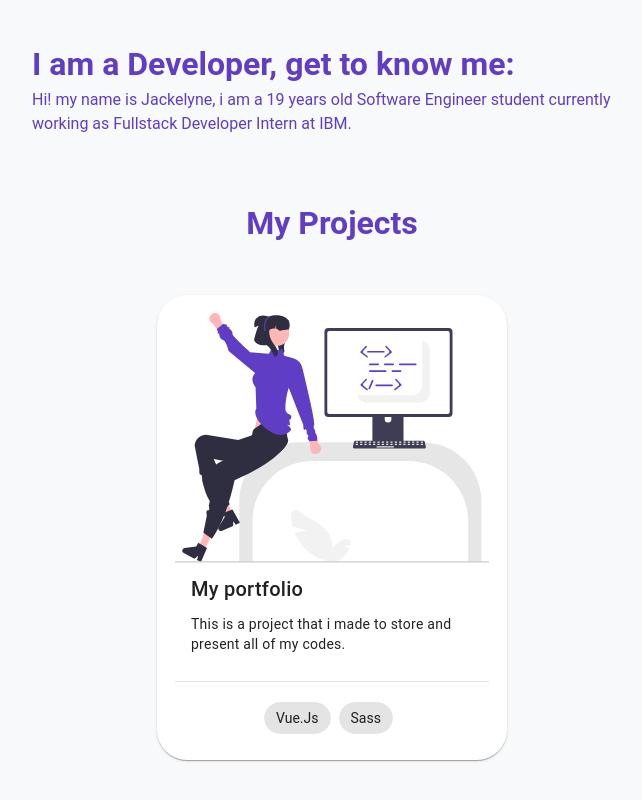
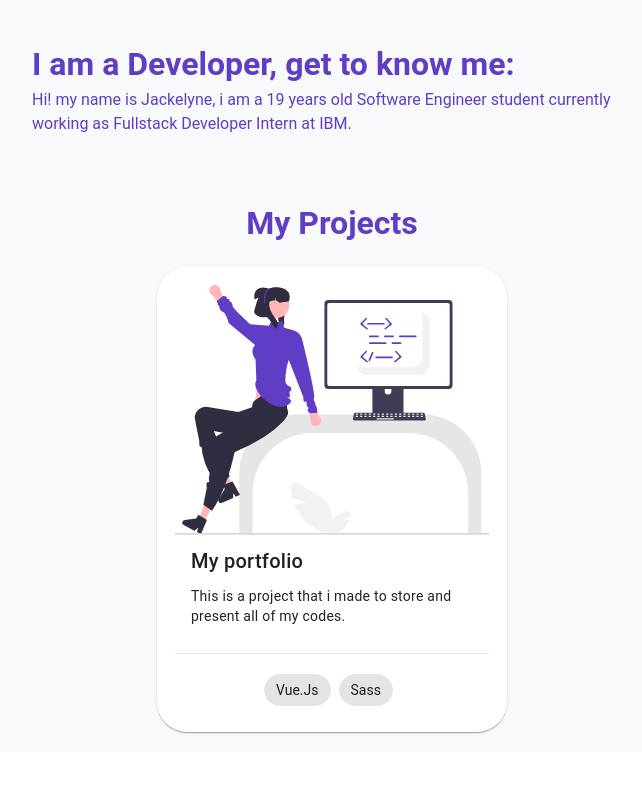
Before and after one commit to jaqnunes/portfolio, a Vue app: page / in a window 1280 px wide. Shown: the part 697-1497 px from the top of the page, without its empty margins (308-950 px from the left). After the commit the page ends 1449 px from the top, so only its background shows below. Built offline with nearby package versions, Linux system fonts and the light colour scheme.

Commit message:
style: better treatment for project card display

```diff
--- a/src/components/PortfolioSection.vue
+++ b/src/components/PortfolioSection.vue
@@ -1,6 +1,8 @@
 <template>
   <h1 class="title">My Projects</h1>
-  <ProjectCard />
+  <div class="projects">
+    <ProjectCard />
+  </div>
 </template>
 
 <script>
@@ -19,4 +21,9 @@ export default {
   display: flex;
   justify-content: center;
 }
+.projects {
+  display: flex;
+  flex-wrap: wrap;
+  justify-content: center;
+}
 </style>
--- a/src/components/minor-components/ProjectCard.vue
+++ b/src/components/minor-components/ProjectCard.vue
@@ -1,7 +1,5 @@
 <template>
-  <v-card
-    class="mx-auto my-12"
-  >
+  <v-card>
     <v-img
       cover
       height="250"
@@ -39,6 +37,7 @@ export default {
   border-radius: 30px;
   max-width: 350px;
   min-height: 460px;
+  margin: 20px 20px 20px 20px;
 }
 
 .v-card:hover {
```
